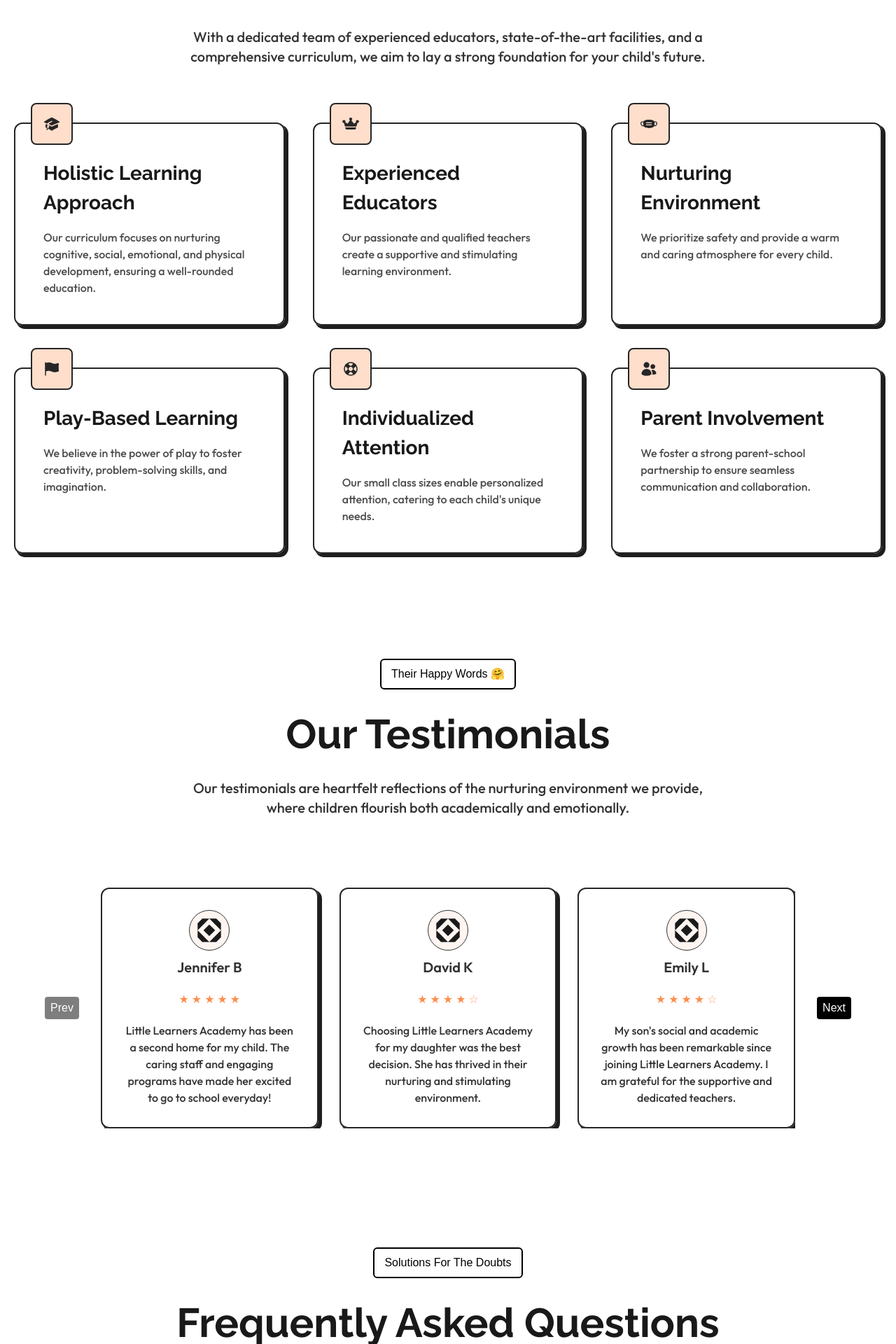
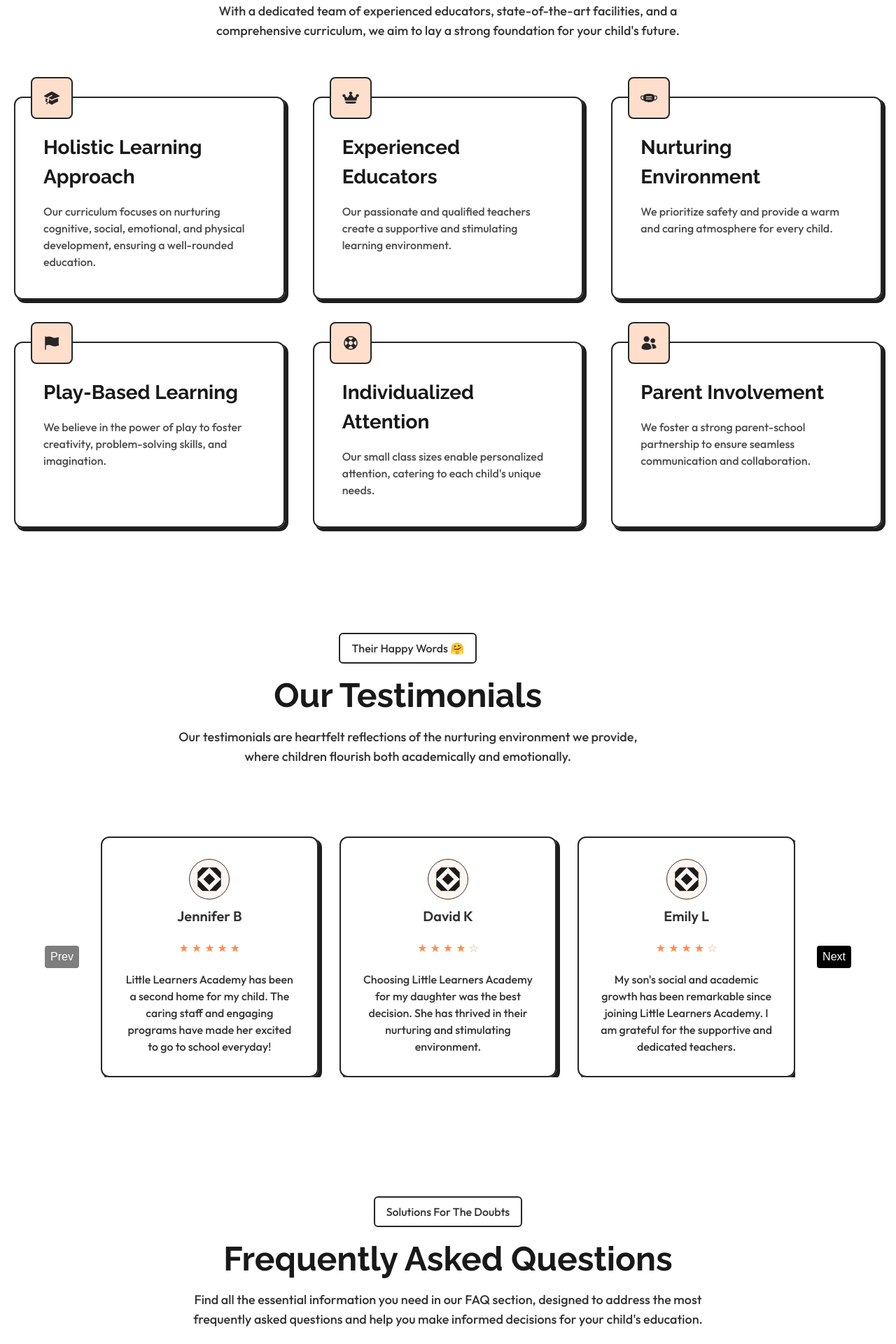
Before and after one commit to marcellandreas/little_learners, a React (Vite) app: page / in a window 1280 px wide. Shown: the part 880-2800 px from the top of the page at 70% size. Built offline with nearby package versions, Linux system fonts and the light colour scheme.

Commit message:
remove FeatureSection & change SubContainer in every section landing page

```diff
--- a/src/components/FAQ/index.jsx
+++ b/src/components/FAQ/index.jsx
@@ -1,5 +1,5 @@
 import React, { useState } from "react";
-import FeatureSection from "../FeatureSection";
+import { SubContainer } from "../../UI/SubContainer";
 
 const faqData = [
   {
@@ -52,10 +52,10 @@ const FAQ = () => {
   };
 
   return (
-    <section className="flex flex-col lg:gap-[100px] md:gap-[80px] gap-[50px] items-start col-span-12">
-      <FeatureSection
+    <section className="flex flex-col lg:gap-[100px] md:gap-[80px] gap-[50px] items-start col-span-12 ">
+      <SubContainer
         title="Frequently Asked Questions"
-        subtitle="Solutions For The Doubts"
+        heading="Solutions For The Doubts"
         description="Find all the essential information you need in our FAQ section, designed to address the most frequently asked questions and help you make informed decisions for your child's education."
       />
 
--- a/src/components/FeatureSection/index.jsx
+++ /dev/null
@@ -1,19 +0,0 @@
-import React from "react";
-
-const FeatureSection = ({ title, subtitle, description }) => {
-  return (
-    <section className="flex flex-col items-center lg:gap-[20px] gap-[10px] self-stretch">
-      <div className="py-2 px-[14px] text-center rounded-md border-2">
-        {subtitle}
-      </div>
-      <h4 className="text-[38px] md:text-[48px] lg:text-[58px] font-raleway text-center text-grey-10 font-bold">
-        {title}
-      </h4>
-      <p className="text-grey-20 md:w-3/5 lg:text-xl font-outfit text-center text-base font-medium">
-        {description}
-      </p>
-    </section>
-  );
-};
-
-export default FeatureSection;
--- a/src/components/OurBenefits/index.jsx
+++ b/src/components/OurBenefits/index.jsx
@@ -1,4 +1,4 @@
-import FeatureSection from "../FeatureSection";
+import { SubContainer } from "../../UI/SubContainer";
 
 const BenefitsData = [
   {
@@ -68,9 +68,9 @@ const CardBenefits = ({ id, icon, title, description }) => {
 const OurBenefits = () => {
   return (
     <section className="flex flex-col 2xl:gap-[100px] md:gap-[80px] gap-[50px] items-start col-span-12">
-      <FeatureSection
+      <SubContainer
         title="Our Benefits"
-        subtitle="Children Deserve Bright Future"
+        heading="Children Deserve Bright Future"
         description="With a dedicated team of experienced educators, state-of-the-art facilities, and a comprehensive curriculum, we aim to lay a strong foundation for your child's future."
       />
       <section className="flex flex-col md:grid grid-cols-12 md:gap-x-10 gap-[60px]">
--- a/src/components/OurPages/index.jsx
+++ b/src/components/OurPages/index.jsx
@@ -1,5 +1,5 @@
 import React from "react";
-import FeatureSection from "../FeatureSection";
+import { SubContainer } from "../../UI/SubContainer";
 
 const CardPages = () => {
   return (
@@ -48,8 +48,8 @@ const CardPages = () => {
 const OurPages = () => {
   return (
     <section className="flex flex-col 2xl:gap-[100px] md:gap-[80px] gap-[50px] items-start col-span-12">
-      <FeatureSection
-        subtitle="Explore More"
+      <SubContainer
+        heading="Explore More"
         title="Navigate through our Pages"
         description="Your gateway to discovering a wealth of valuable information about our
       kindergarten school, Feel free to explore and learn more about the
--- a/src/components/OurTestimonials/index.jsx
+++ b/src/components/OurTestimonials/index.jsx
@@ -1,11 +1,11 @@
 import React, { useRef, useState, useEffect } from "react";
-import FeatureSection from "../FeatureSection";
 
 // Swiper imports
 import { Swiper, SwiperSlide } from "swiper/react";
 import "swiper/css";
 import "swiper/css/navigation";
 import { Navigation } from "swiper/modules";
+import { SubContainer } from "../../UI/SubContainer";
 
 const TestimonialsData = [
   {
@@ -129,8 +129,8 @@ const OurTestimonials = () => {
 
   return (
     <section className="flex flex-col items-start gap-[50px] md:gap-[80px] 2xl:gap-[100px] col-span-12">
-      <FeatureSection
-        subtitle="Their Happy Words 🤗"
+      <SubContainer
+        heading="Their Happy Words 🤗"
         title="Our Testimonials"
         description="Our testimonials are heartfelt reflections of the nurturing environment we provide, where children flourish both academically and emotionally."
       />
```
